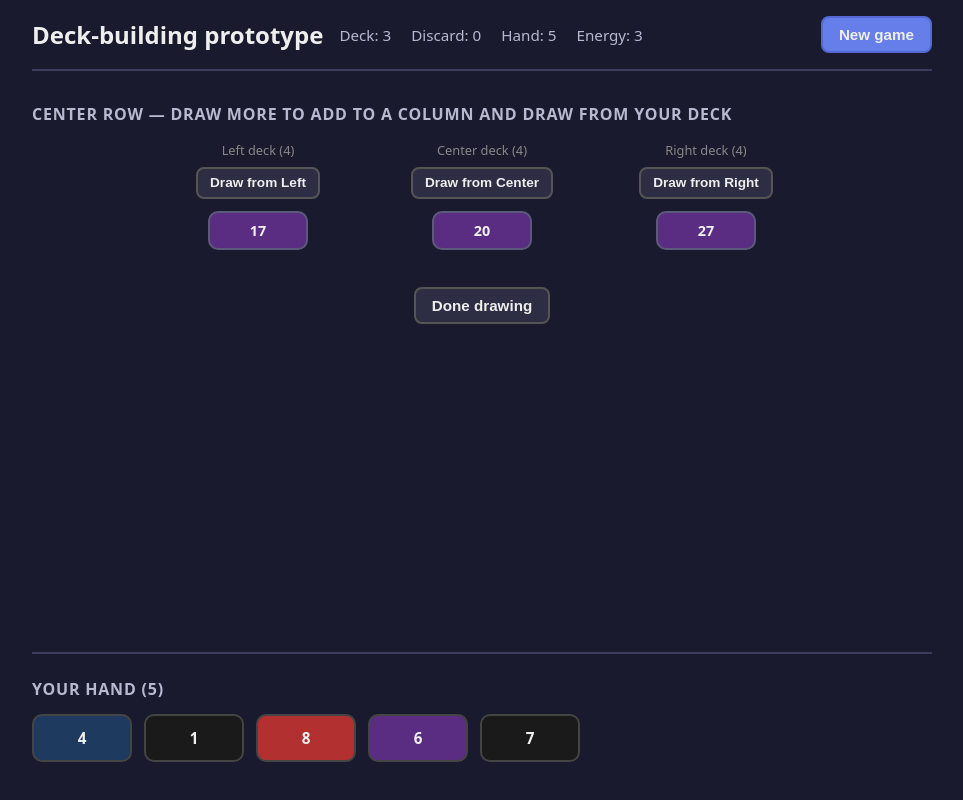
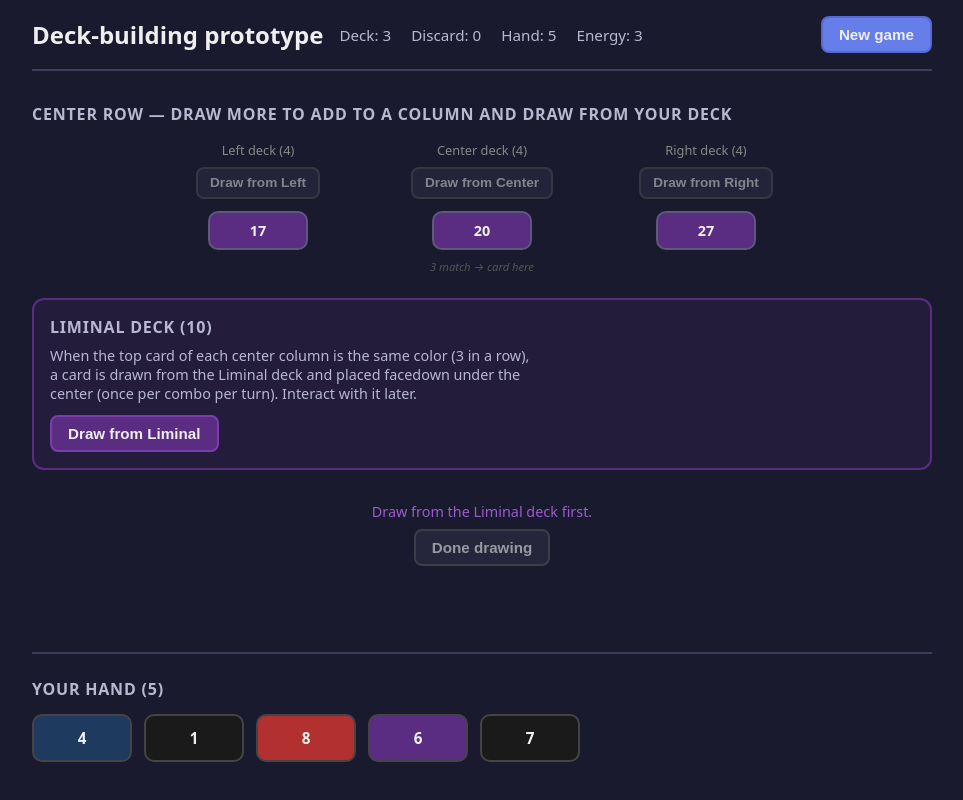
Before and after one commit to Mark-David-Hill/experiments, a React (Vite) app in the folder deck-building-prototype/: page / in a window 1280 px wide. Both pictures are taken after a click on the button "Start game". Shown: the top 800 px of the page, without its empty margins (158-1121 px from the left). Built offline with nearby package versions, Linux system fonts and the light colour scheme.

Commit message:
adds liminal deck that triggers with 3 matching cards

```diff
--- a/deck-building-prototype/src/App.css
+++ b/deck-building-prototype/src/App.css
@@ -170,6 +170,14 @@ section h2 {
   max-width: 200px;
 }
 
+.center-column-stack {
+  position: relative;
+  width: 100%;
+  display: flex;
+  flex-direction: column;
+  align-items: center;
+}
+
 .center-column-label {
   font-size: 0.8rem;
   color: #888;
@@ -188,12 +196,51 @@ section h2 {
 }
 
 .center-cards-column {
+  position: relative;
+  z-index: 1;
   display: flex;
   flex-direction: column;
   gap: 0.5rem;
   min-height: 52px;
   width: 100%;
   align-items: center;
+}
+
+/* Facedown Liminal card — peeks out from under the middle column’s bottom card */
+.liminal-under-slot {
+  position: relative;
+  width: 100%;
+  display: flex;
+  flex-direction: column;
+  align-items: center;
+  margin-top: -0.5rem;
+  z-index: 0;
+}
+
+.card-facedown-peek {
+  width: 100px;
+  min-width: 100px;
+  height: 22px;
+  margin-top: -16px;
+  background: linear-gradient(180deg, #1a0a2a 0%, #2a1a3a 50%, #3a2a4a 100%);
+  border: 2px solid #5a2d82;
+  border-top: none;
+  border-radius: 0 0 10px 10px;
+  box-shadow: 0 4px 8px rgba(0, 0, 0, 0.4);
+  flex-shrink: 0;
+}
+
+.liminal-under-slot .liminal-slot-empty {
+  font-size: 0.7rem;
+  color: #555;
+  font-style: italic;
+  margin-top: 0.25rem;
+}
+
+.liminal-under-slot .liminal-interact-btn {
+  margin-top: 0.35rem;
+  font-size: 0.8rem;
+  padding: 0.3rem 0.6rem;
 }
 
 .center-card {
@@ -217,9 +264,103 @@ section h2 {
   }
 }
 
+.done-row {
+  display: flex;
+  flex-direction: column;
+  align-items: center;
+  gap: 0.5rem;
+  margin-top: 1rem;
+}
+
+.done-blocked-hint {
+  font-size: 0.9rem;
+  color: #9a5ccc;
+}
+
 .btn-done {
   display: block;
-  margin: 0 auto;
+}
+
+.btn-done:disabled {
+  opacity: 0.6;
+  cursor: not-allowed;
+}
+
+.liminal-deck {
+  margin-top: 1.5rem;
+  padding: 1rem;
+  background: rgba(90, 45, 130, 0.15);
+  border: 2px solid #5a2d82;
+  border-radius: 12px;
+}
+
+.liminal-deck h2 {
+  margin: 0 0 0.5rem 0;
+}
+
+.liminal-hint {
+  font-size: 0.9rem;
+  color: #b8b8d0;
+  margin: 0 0 0.75rem 0;
+  max-width: 480px;
+}
+
+.liminal-btn {
+  background: #5a2d82;
+  border-color: #7b3dad;
+}
+
+.liminal-btn:hover:not(:disabled) {
+  background: #7b3dad;
+  border-color: #9a5ccc;
+}
+
+.liminal-btn:disabled {
+  opacity: 0.5;
+  cursor: not-allowed;
+}
+
+.liminal-slot-empty {
+  font-size: 0.85rem;
+  color: #666;
+  font-style: italic;
+}
+
+.card-facedown {
+  background: linear-gradient(145deg, #2a1a3a 0%, #1a0a2a 100%) !important;
+  color: #7b5c9e !important;
+  border-color: #5a2d82;
+  min-width: 100px;
+}
+
+.liminal-interact-btn {
+  font-size: 0.9rem;
+  background: #5a2d82;
+  border-color: #7b3dad;
+}
+
+.liminal-interact-btn:hover {
+  background: #7b3dad;
+  border-color: #9a5ccc;
+}
+
+.liminal-facedown-in-play {
+  margin-bottom: 1.5rem;
+}
+
+.liminal-facedown-in-play h2 {
+  margin-bottom: 0.5rem;
+}
+
+.liminal-facedown-standalone {
+  display: flex;
+  flex-direction: column;
+  align-items: center;
+  gap: 0.5rem;
+}
+
+.liminal-facedown-standalone .card-facedown-peek {
+  margin-top: 0;
 }
 
 /* Hand during draw phase — anchored at bottom, read-only */
--- a/deck-building-prototype/src/App.jsx
+++ b/deck-building-prototype/src/App.jsx
@@ -4,6 +4,7 @@ import {
   MARKET_CARDS,
   CENTER_DECK_DEFS,
   CENTER_DECK_LABELS,
+  LIMINAL_DECK_DEFS,
   CARD_COLORS,
   getCardTextColor,
   createCardInstance,
@@ -45,6 +46,9 @@ const initialGameState = () => ({
   energy: STARTING_ENERGY,
   centerDecks: [[], [], []],
   centerColumns: [[], [], []],
+  liminalDeck: [],
+  liminalDrawnThisTurn: null,
+  liminalFacedownCard: null, // card placed facedown under center when 3 match; interacted with later
 })
 
 function App() {
@@ -59,7 +63,25 @@ function App() {
     energy,
     centerDecks,
     centerColumns,
+    liminalDeck,
+    liminalDrawnThisTurn,
+    liminalFacedownCard,
   } = state
+
+  const canDrawFromLiminal =
+    centerColumns[0]?.length > 0 &&
+    centerColumns[1]?.length > 0 &&
+    centerColumns[2]?.length > 0 &&
+    centerColumns[0][0].color === centerColumns[1][0].color &&
+    centerColumns[1][0].color === centerColumns[2][0].color
+  const topColor = centerColumns[0]?.[0]?.color
+  const alreadyDrewForThisCombo = topColor != null && liminalDrawnThisTurn === topColor
+  const liminalUnlocked =
+    canDrawFromLiminal &&
+    liminalDeck.length > 0 &&
+    !alreadyDrewForThisCombo &&
+    !liminalFacedownCard // only one facedown card at a time
+  const mustDrawFromLiminal = liminalUnlocked
 
   const startGame = useCallback(() => {
     const playerDeck = shuffle(STARTER_CARDS.map((c) => createCardInstance(c)))
@@ -76,6 +98,9 @@ function App() {
     const centerDecksAfterFirstDraw = centerDecksInit.map((d) =>
       d.length > 0 ? d.slice(1) : []
     )
+    const liminalDeckInit = shuffle(
+      LIMINAL_DECK_DEFS.map((c) => createCardInstance(c))
+    )
 
     setState((s) => ({
       ...s,
@@ -88,6 +113,9 @@ function App() {
       energy: STARTING_ENERGY,
       centerDecks: centerDecksAfterFirstDraw,
       centerColumns: newColumns,
+      liminalDeck: liminalDeckInit,
+      liminalDrawnThisTurn: null,
+      liminalFacedownCard: null,
     }))
   }, [])
 
@@ -121,6 +149,34 @@ function App() {
         discard: newDiscard,
         centerDecks: newCenterDecks,
         centerColumns: newCenterColumns,
+      }
+    })
+  }, [])
+
+  const drawFromLiminal = useCallback(() => {
+    setState((s) => {
+      if (!s.liminalDeck.length || s.liminalFacedownCard) return s
+      const topColor =
+        s.centerColumns[0]?.[0]?.color ??
+        s.centerColumns[1]?.[0]?.color ??
+        s.centerColumns[2]?.[0]?.color
+      const [card, ...rest] = s.liminalDeck
+      return {
+        ...s,
+        liminalDeck: rest,
+        liminalFacedownCard: card,
+        liminalDrawnThisTurn: topColor ?? s.liminalDrawnThisTurn,
+      }
+    })
+  }, [])
+
+  const interactWithLiminalFacedown = useCallback(() => {
+    setState((s) => {
+      if (!s.liminalFacedownCard) return s
+      return {
+        ...s,
+        hand: [...s.hand, s.liminalFacedownCard],
+        liminalFacedownCard: null,
       }
     })
   }, [])
@@ -167,6 +223,9 @@ function App() {
         energy: STARTING_ENERGY,
         centerDecks: newCenterDecks,
         centerColumns: newColumns,
+        liminalDeck: s.liminalDeck,
+        liminalDrawnThisTurn: null,
+        liminalFacedownCard: s.liminalFacedownCard,
       }
     })
   }, [])
@@ -205,7 +264,7 @@ function App() {
             <h2>Center row — draw more to add to a column and draw from your deck</h2>
             <div className="center-columns">
               {[0, 1, 2].map((i) => (
-                <div key={i} className="center-column">
+                <div key={i} className={`center-column ${i === 1 ? 'center-column-middle' : ''}`}>
                   <div className="center-column-label">
                     {CENTER_DECK_LABELS[i]} deck ({centerDecks[i]?.length ?? 0})
                   </div>
@@ -213,11 +272,12 @@ function App() {
                     type="button"
                     className="btn draw-center-btn"
                     onClick={() => drawFromCenter(i)}
-                    disabled={!centerDecks[i]?.length}
-                    title="Draw one from this deck (column grows) and one from your deck"
+                    disabled={!centerDecks[i]?.length || mustDrawFromLiminal}
+                    title={mustDrawFromLiminal ? 'Draw from the Liminal deck first' : 'Draw one from this deck (column grows) and one from your deck'}
                   >
                     Draw from {CENTER_DECK_LABELS[i]}
                   </button>
+                  <div className="center-column-stack">
                     <div className="center-cards-column">
                       {(centerColumns[i] || []).map((card) => (
                         <div
@@ -232,12 +292,63 @@ function App() {
                         </div>
                       ))}
                     </div>
+                    {i === 1 && (
+                      <div className="liminal-under-slot">
+                        {liminalFacedownCard ? (
+                          <>
+                            <div
+                              className="card-facedown-peek"
+                              aria-label="Liminal card (facedown, under center card)"
+                            />
+                            <button
+                              type="button"
+                              className="btn liminal-interact-btn"
+                              onClick={interactWithLiminalFacedown}
+                              title="Interact with the facedown card (will lead to things later)"
+                            >
+                              Interact
+                            </button>
+                          </>
+                        ) : (
+                          <span className="liminal-slot-empty">3 match → card here</span>
+                        )}
+                      </div>
+                    )}
+                  </div>
                 </div>
               ))}
             </div>
-            <button type="button" className="btn btn-done" onClick={doneDrawing}>
+
+            <section className="liminal-deck">
+              <h2>Liminal deck ({liminalDeck.length})</h2>
+              <p className="liminal-hint">
+                When the top card of each center column is the same color (3 in a row), a card is drawn from the Liminal deck and placed facedown under the center (once per combo per turn). Interact with it later.
+              </p>
+              <button
+                type="button"
+                className="btn liminal-btn"
+                onClick={drawFromLiminal}
+                disabled={!liminalUnlocked}
+                title={liminalUnlocked ? 'Place a spirit card facedown (required)' : alreadyDrewForThisCombo ? 'Already drew for this color combo' : liminalFacedownCard ? 'Interact with the facedown card first' : 'Match the top card color across all 3 columns'}
+              >
+                Draw from Liminal
+              </button>
+            </section>
+
+            <div className="done-row">
+              {mustDrawFromLiminal && (
+                <span className="done-blocked-hint">Draw from the Liminal deck first.</span>
+              )}
+              <button
+                type="button"
+                className="btn btn-done"
+                onClick={doneDrawing}
+                disabled={mustDrawFromLiminal}
+                title={mustDrawFromLiminal ? 'Draw from the Liminal deck first' : undefined}
+              >
                 Done drawing
               </button>
+            </div>
           </section>
 
           <section className="hand hand-draw-phase">
@@ -266,6 +377,22 @@ function App() {
 
       {gameStarted && phase === 'play' && (
         <>
+          {liminalFacedownCard && (
+            <section className="liminal-facedown-in-play">
+              <h2>Facedown Liminal card</h2>
+              <div className="liminal-facedown-standalone">
+                <div className="card-facedown-peek" aria-label="Liminal card (facedown)" />
+                <button
+                  type="button"
+                  className="btn liminal-interact-btn"
+                  onClick={interactWithLiminalFacedown}
+                  title="Interact with the facedown card (will lead to things later)"
+                >
+                  Interact
+                </button>
+              </div>
+            </section>
+          )}
           <section className="play-area">
             <h2>Played this turn</h2>
             <div className="card-row">
--- a/deck-building-prototype/src/data/cards.js
+++ b/deck-building-prototype/src/data/cards.js
@@ -64,6 +64,21 @@ export const CENTER_DECK_DEFS = [
 
 export const CENTER_DECK_LABELS = ['Left', 'Center', 'Right']
 
+// Liminal deck — draw only when the top card of each center column is the same color (3 in a row).
+// Spirit/youkai themed; causes fantastical interactions with regular cards.
+export const LIMINAL_DECK_DEFS = [
+  { id: 'lim-kitsune', name: 'Kitsune', cost: 0, color: 'gold' },
+  { id: 'lim-tengu', name: 'Tengu', cost: 0, color: 'black' },
+  { id: 'lim-kappa', name: 'Kappa', cost: 0, color: 'darkBlue' },
+  { id: 'lim-yuki', name: 'Yuki-onna', cost: 0, color: 'white' },
+  { id: 'lim-nue', name: 'Nue', cost: 0, color: 'violet' },
+  { id: 'lim-oni', name: 'Oni', cost: 0, color: 'red' },
+  { id: 'lim-nurari', name: 'Nurarihyon', cost: 0, color: 'black' },
+  { id: 'lim-bake', name: 'Bake-danuki', cost: 0, color: 'gold' },
+  { id: 'lim-rokuro', name: 'Rokurokubi', cost: 0, color: 'violet' },
+  { id: 'lim-mizuki', name: 'Mizuki', cost: 0, color: 'darkBlue' },
+]
+
 /** Create a copy of a card with a unique instance id (for deck/hand tracking) */
 export function createCardInstance(card, instanceId) {
   return { ...card, instanceId: instanceId ?? `${card.id}-${Math.random().toString(36).slice(2, 9)}` }
```
Also changed, not shown: 1 other file (tests, documents, lock files or other folders). Lines whose indentation alone changed are shown as unchanged.
